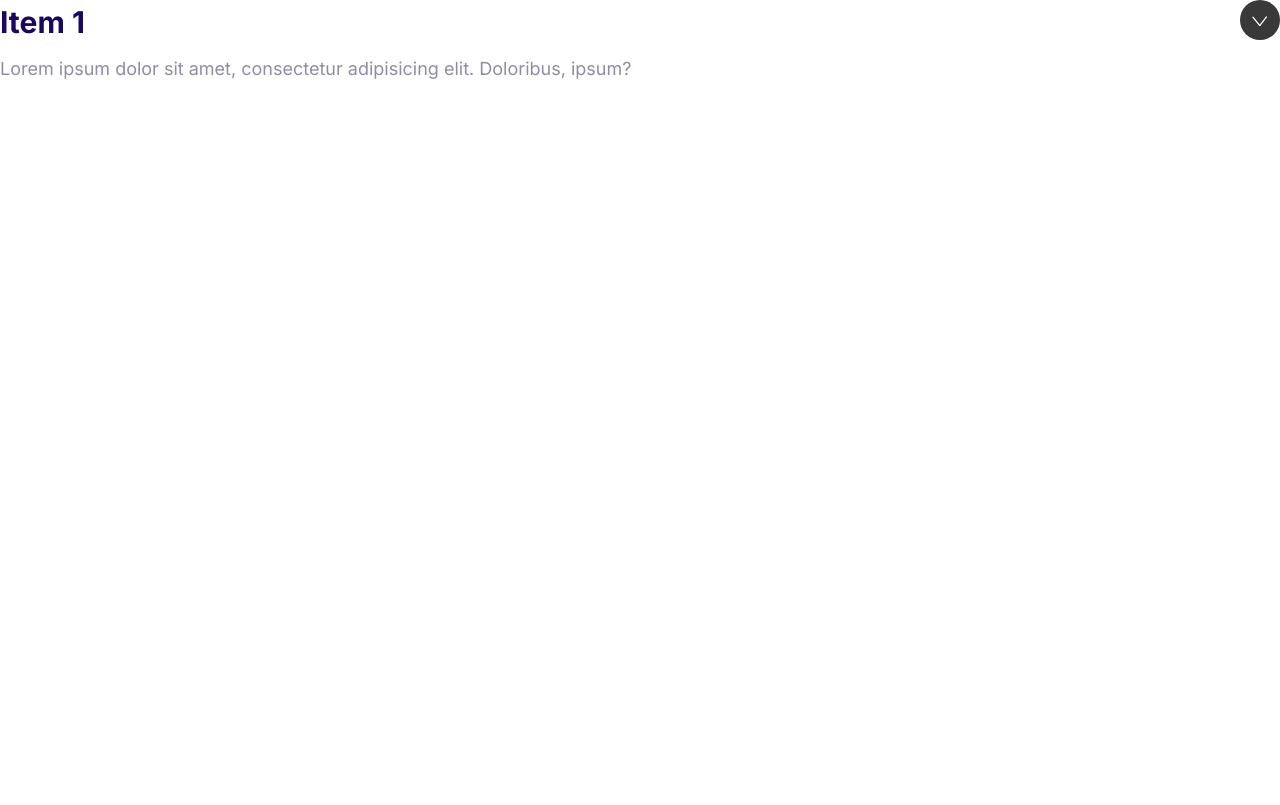
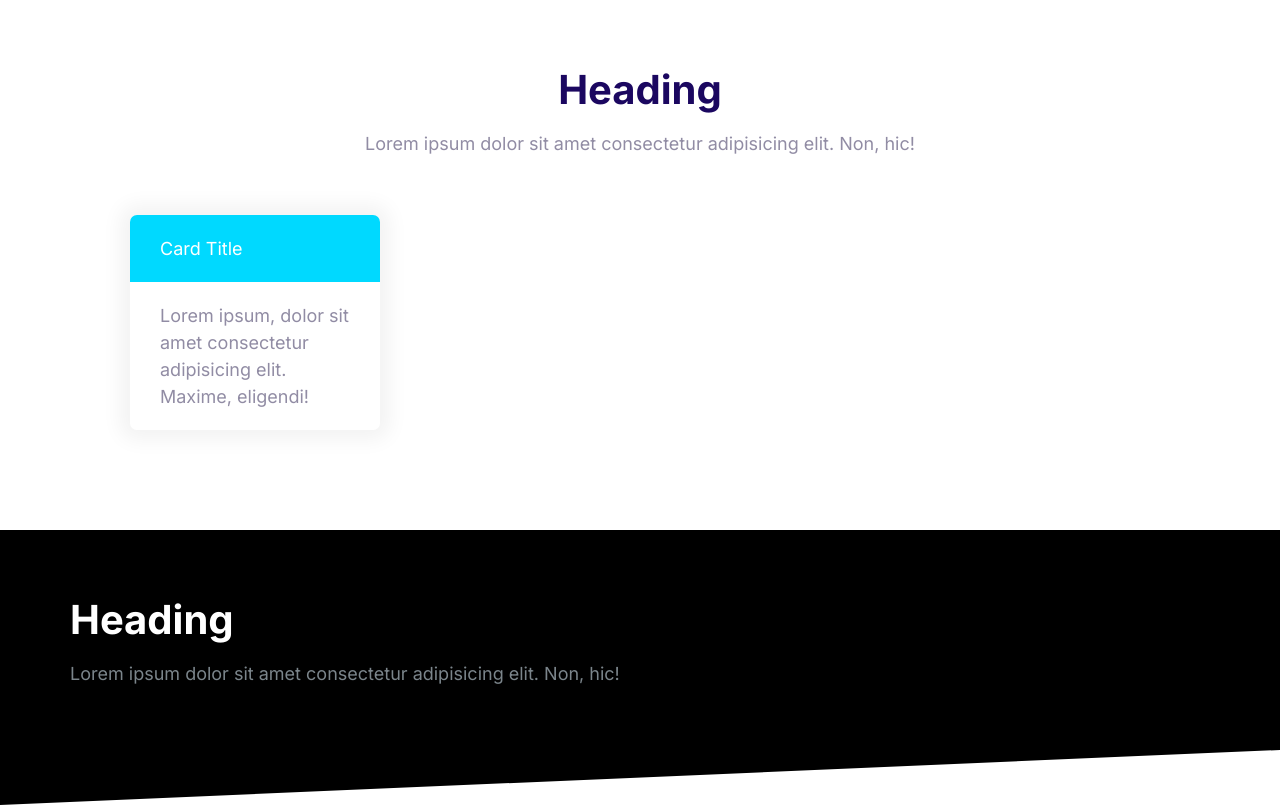
Before and after one commit to Magus-programmer/Clould-hosting, a plain HTML site: page index.html in a window 1280 px wide. Drawn offline with Linux system fonts and the light colour scheme.

Commit message:
Define the blocks.

```diff
--- a/css/styles.css
+++ b/css/styles.css
@@ -567,3 +567,41 @@ a {
   max-height: 100vh;
   opacity: 1;
 }
+
+/* Blocks */
+.block {
+  --padding-vertical: 6rem;
+  padding: var(--padding-vertical) 2rem;
+}
+
+.block__header {
+  text-align: center;
+}
+
+.block__heading {
+  margin-top: 0;
+}
+
+.block--dark {
+  background: #000;
+  color: #7b858b;
+}
+
+.block--dark .block__heading {
+  color: #fff;
+}
+
+.block--skewed-right {
+  padding-bottom: calc(var(--padding-vertical) + 4rem);
+  clip-path: polygon(0% 0%, 100% 0%, 100% 100%, 0% 80%);
+}
+
+.block--skewed-left {
+  padding-bottom: calc(var(--padding-vertical) + 4rem);
+  clip-path: polygon(0% 0%, 100% 0%, 100% 80%, 0% 100%);
+}
+
+.container {
+  max-width: 1140px;
+  margin: 0 auto;
+}
--- a/index.html
+++ b/index.html
@@ -14,18 +14,31 @@
     <link rel="stylesheet" href="css/styles.css" />
   </head>
   <body>
-    <div class="collapsible collapsible--expanded">
-      <header class="collapsible__header">
-        <h2 class="collapsible__heading">Item 1</h2>
-        <svg class="icon icon--white collapsible__chevron">
-          <use xlink:href="images/sprite.svg#chevron"></use>
-        </svg>
+    <section class="block container">
+      <header class="block__header">
+        <h2 class="block__heading">Heading</h2>
+        <p>
+          Lorem ipsum dolor sit amet consectetur adipisicing elit. Non, hic!
+        </p>
       </header>
-      <div class="collapsible__content">
-        Lorem ipsum dolor sit amet, consectetur adipisicing elit. Doloribus,
-        ipsum?
+      <div style="width: 30%; padding: 4rem">
+        <div class="card card--secondary">
+          <header class="card__header">Card Title</header>
+          <div class="card__body">
+            Lorem ipsum, dolor sit amet consectetur adipisicing elit. Maxime,
+            eligendi!
+          </div>
+        </div>
       </div>
-    </div>
+    </section>
+    <section class="block block--dark block--skewed-left">
+      <div class="container">
+        <h2 class="block__heading">Heading</h2>
+        <p>
+          Lorem ipsum dolor sit amet consectetur adipisicing elit. Non, hic!
+        </p>
+      </div>
+    </section>
     <script src="js/main.js"></script>
   </body>
 </html>
```
Also changed, not shown: components/blocks.html (added, +21 -0 lines).
